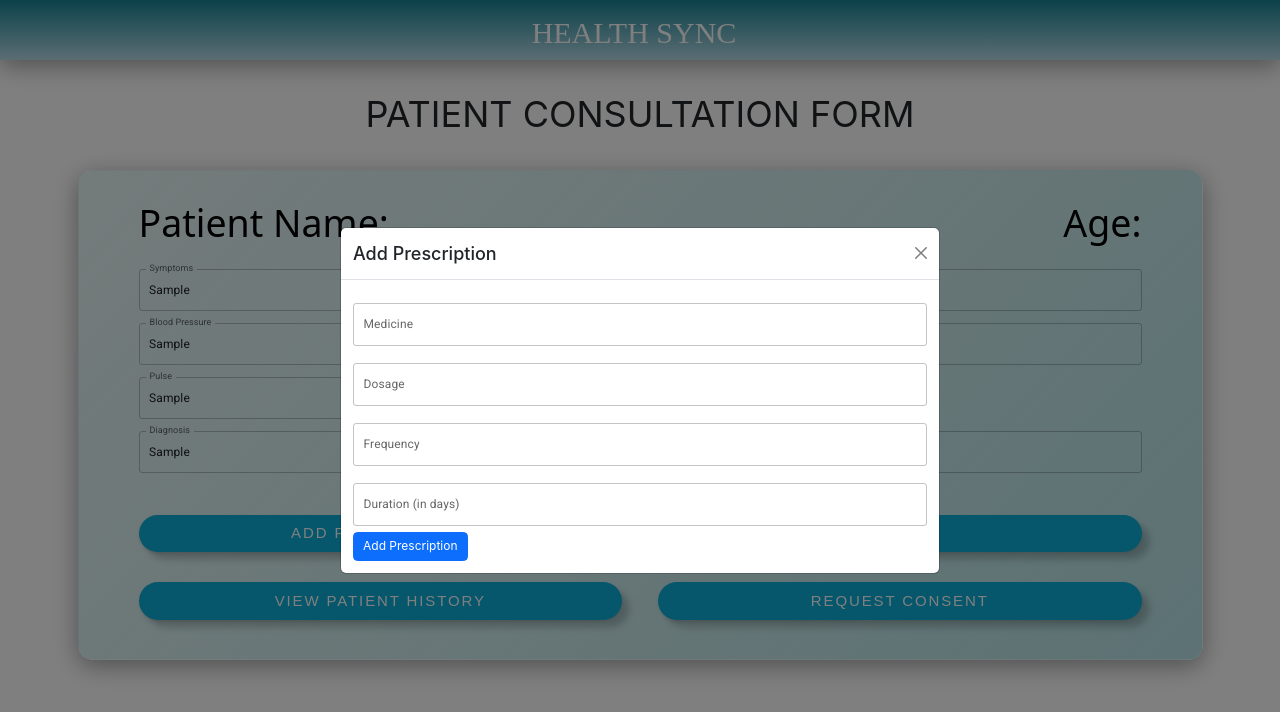
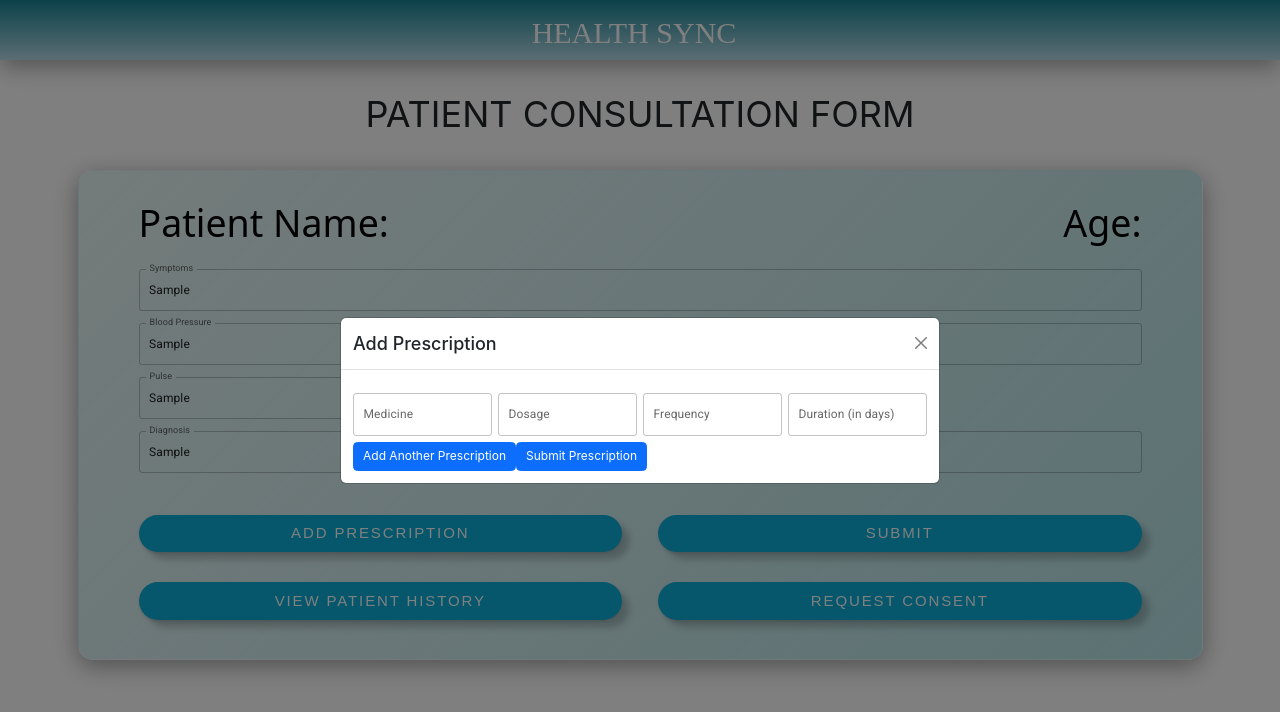
Before and after one commit to PranjalGawande/HealthCare-Application-Development, a React (Create React App) app: page /doctor/consultation-form in a window 1280 px wide. Both pictures are taken after typing "Sample", "Sample", "Sample", "Sample", "Sample" into the empty fields and a click on the button "ADD PRESCRIPTION". Shown: the top 712 px of the page. Built offline with nearby package versions, Linux system fonts and the light colour scheme.

Commit message:
Refactor CNForm.js: Remove commented out handleconsentStatus function

```diff
--- a/src/Components/Doctor/CNForm.js
+++ b/src/Components/Doctor/CNForm.js
@@ -66,6 +66,15 @@ const CNForm = ({ patientId, doctorId }) => {
     diagnosis: "",
     prescriptions: []
   });
+
+  useEffect(() => {
+    // Initialize with one prescription
+    const initialPrescription = { medicine: '', dosage: '', frequency: '', duration: '' };
+    setFormData({
+      ...formData,
+      prescriptions: [initialPrescription]
+    });
+  }, []);
 
   const [checked, setChecked] = useState(false);
 
@@ -197,21 +206,74 @@ const CNForm = ({ patientId, doctorId }) => {
     }
   };
 
-  const handleprescriptionSubmit = () => {
-    const prescriptions = {
-      medicine,
-      dosage,
-      frequency,
-      duration: parseInt(duration),
+
+  const handlePrescriptionChange = (index, key, value) => {
+    const updatedPrescriptions = [...formData.prescriptions];
+    updatedPrescriptions[index][key] = value;
+    setFormData({ ...formData, prescriptions: updatedPrescriptions });
   };
 
-    setFormData({
-      ...formData,
-      prescriptions: [...formData.prescriptions, prescriptions],
-    });
+  const handleAddPrescription = () => {
+    const newPrescription = { medicine: '', dosage: '', frequency: '', duration: '' };
+    setFormData({ ...formData, prescriptions: [...formData.prescriptions, newPrescription] });
+  };
+
+  const handlePrescriptionSubmit = () => {
+    // Handle prescription submission here
+    console.log('Prescription data:', formData.prescriptions);
+    // setFormData({
+    //   ...formData,
+    //   prescriptions: [...formData.prescriptions, formData.prescriptions],
+    // });
 
     toast.success("Prescription added successfully");
   };
+
+
+  // const handlePrescriptionChange = (index, key, value) => {
+  //   const updatedPrescriptions = [...formData.prescriptions];
+  //   updatedPrescriptions[index][key] = value;
+  //   setFormData({ ...formData, prescriptions: updatedPrescriptions });
+  // };
+
+  // const handleAddPrescription = () => {
+  //   const newPrescription = { medicine: '', dosage: '', frequency: '', duration: '' };
+  //   setFormData({ ...formData, prescriptions: [...formData.prescriptions, newPrescription] });
+  // };
+
+  // const handlePrescriptionSubmit = () => {
+  //   // Handle prescription submission here
+  //   console.log('Prescription data:', formData.prescriptions);
+  //   // Reset the modal or close it
+  //   setModalShow1(false);
+  // };
+
+  // const handlePrescriptionChange = (index, key, value) => {
+  //   const updatedPrescriptions = [...formData.prescriptions];
+  //   updatedPrescriptions[index][key] = value;
+  //   setFormData({ ...formData, prescriptions: updatedPrescriptions });
+  // };
+
+  // const handlePrescriptionSubmit = () => {
+  //   const prescriptions = {
+  //     medicine,
+  //     dosage,
+  //     frequency,
+  //     duration: parseInt(duration),
+  //   };
+
+  //   setFormData({
+  //     ...formData,
+  //     prescriptions: [...formData.prescriptions, prescriptions],
+  //   });
+
+  //   toast.success("Prescription added successfully");
+  // };
+
+  // const handleAddPrescription = () => {
+  //   const newPrescription = { medicine: '', dosage: '', frequency: '', duration: '' };
+  //   setFormData({ ...formData, prescriptions: [...formData.prescriptions, newPrescription] });
+  // };
 
   const handleCheck = (event) => {
     setChecked(event.target.checked);
@@ -230,9 +292,10 @@ const CNForm = ({ patientId, doctorId }) => {
 
   const handlePurposeChange = (event) => {
     const selectedPurposeCode = event.target.value;
-    const selectedPurposeObject = purposes.find((purpose) => purpose.code === selectedPurposeCode);
+    const selectedPurposeObject = purposes.find((purpose) => purpose.code === selectedPurposeCode).display;
 
-    setSelectedPurpose(selectedPurposeObject ? selectedPurposeObject.display : "");
+    setSelectedPurpose({ code: selectedPurposeCode, display: selectedPurposeObject });
+    // setSelectedPurpose(selectedPurposeObject ? selectedPurposeObject.display : "");
     // console.log("Selected purpose:", selectedPurposeObject);
   };
 
@@ -453,7 +516,7 @@ const CNForm = ({ patientId, doctorId }) => {
                   {"Add Prescription"}
                 </Button>
 
-                <Modal
+                {/* <Modal
                   show={modalShow1}
                   onHide={() => setModalShow1(false)}
                   size="lg"
@@ -466,6 +529,7 @@ const CNForm = ({ patientId, doctorId }) => {
                     </Modal.Title>
                   </Modal.Header>
                   <Modal.Body>
+                    <div className="d-flex gap-2">
                       <TextField
                         type="text"
                         label="Medicine"
@@ -502,11 +566,81 @@ const CNForm = ({ patientId, doctorId }) => {
                         margin="normal"
                         variant="outlined"
                       />
+
+                    </div>
+                    <button
+                      className="btn btn-primary"
+                    // onClick={handleprescriptionSubmit}
+                    >
+                      Add Another Prescription
+                    </button>
                     <button
                       className="btn btn-primary"
                       onClick={handleprescriptionSubmit}
                     >
                       Add Prescription
+                    </button>
+                  </Modal.Body>
+                </Modal> */}
+
+                <Modal
+                  show={modalShow1}
+                  onHide={() => setModalShow1(false)}
+                  size="lg"
+                  aria-labelledby="contained-modal-title-vcenter"
+                  centered
+                >
+                  <Modal.Header closeButton>
+                    <Modal.Title id="contained-modal-title-vcenter">
+                      Add Prescription
+                    </Modal.Title>
+                  </Modal.Header>
+                  <Modal.Body>
+                    {formData.prescriptions.map((prescription, index) => (
+                      <div key={index} className="d-flex gap-2">
+                        <TextField
+                          type="text"
+                          label="Medicine"
+                          value={prescription.medicine}
+                          onChange={(e) => handlePrescriptionChange(index, 'medicine', e.target.value)}
+                          fullWidth
+                          margin="normal"
+                          variant="outlined"
+                        />
+                        <TextField
+                          type="text"
+                          label="Dosage"
+                          value={prescription.dosage}
+                          onChange={(e) => handlePrescriptionChange(index, 'dosage', e.target.value)}
+                          fullWidth
+                          margin="normal"
+                          variant="outlined"
+                        />
+                        <TextField
+                          type="text"
+                          label="Frequency"
+                          value={prescription.frequency}
+                          onChange={(e) => handlePrescriptionChange(index, 'frequency', e.target.value)}
+                          fullWidth
+                          margin="normal"
+                          variant="outlined"
+                        />
+                        <TextField
+                          type="number"
+                          label="Duration (in days)"
+                          value={prescription.duration}
+                          onChange={(e) => handlePrescriptionChange(index, 'duration', e.target.value)}
+                          fullWidth
+                          margin="normal"
+                          variant="outlined"
+                        />
+                      </div>
+                    ))}
+                    <button className="btn btn-primary" onClick={handleAddPrescription}>
+                      Add Another Prescription
+                    </button>
+                    <button className="btn btn-primary" onClick={handlePrescriptionSubmit}>
+                    Submit Prescription
                     </button>
                   </Modal.Body>
                 </Modal>
@@ -591,7 +725,7 @@ const CNForm = ({ patientId, doctorId }) => {
                   <TextField
                     type="text"
                     label="Patient Abha ID"
-                    value= {patientDetails.abhaId}
+                    value={patientDetails.abhaId}
                     onChange={(e) => setDosage(e.target.value)}
                     fullWidth
                     margin="normal"
```
Lines whose indentation alone changed are shown as unchanged.
